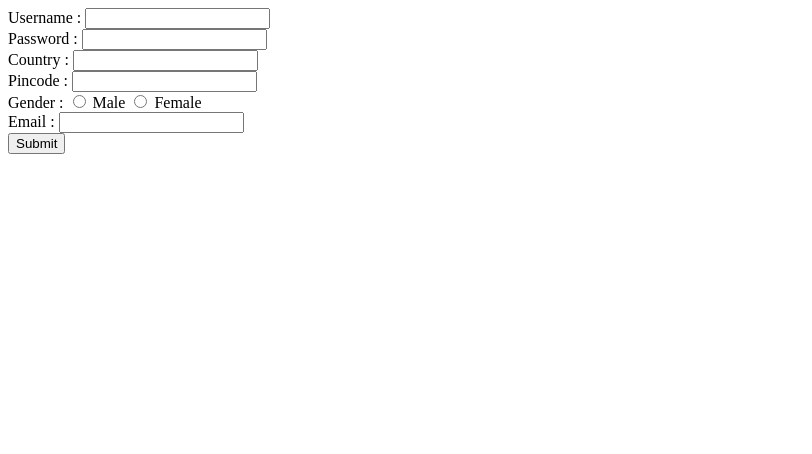
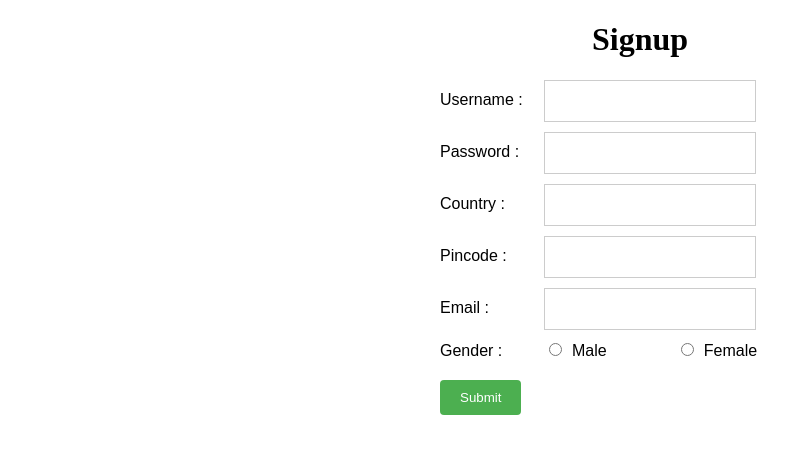
Before and after one commit to yashgokakkar99/webtech, a plain HTML site: page signup.html in a window 1280 px wide. Shown: the whole page, without its empty margins (0-812 px from the left). Drawn offline with Linux system fonts and the light colour scheme.

Commit message:
updated css

```diff
--- a/login.css
+++ b/login.css
@@ -0,0 +1,42 @@
+/* style for the form */
+form {
+    margin: 0 auto;
+    max-width: 400px;
+}
+
+/* style for the labels */
+label {
+    display: block;
+    margin-bottom: 5px;
+}
+
+/* style for the inputs */
+input[type="text"],
+input[type="password"] {
+    width: 100%;
+    padding: 10px;
+    margin-bottom: 20px;
+    border: 1px solid #ccc;
+    border-radius: 4px;
+    box-sizing: border-box;
+}
+
+/* style for the submit button */
+input[type="submit"] {
+    background-color: #4CAF50;
+    color: #fff;
+    padding: 10px 20px;
+    border: none;
+    border-radius: 4px;
+    cursor: pointer;
+}
+
+/* style for the link */
+a {
+    color: #4CAF50;
+    text-decoration: none;
+}
+
+h1 {
+    text-align: center;
+  }
--- /dev/null
+++ b/signup.css
@@ -0,0 +1,52 @@
+/* Apply styles to form elements */
+form {
+    width: 400px;
+    margin: 0 auto;
+    font-family: Arial, sans-serif;
+    font-size: 16px;
+  }
+
+  label {
+    display: inline-block;
+    width: 100px;
+    margin-bottom: 10px;
+  }
+
+  input[type="text"],
+  input[type="password"],
+  input[type="email"] {
+    width: 200px;
+    height: 30px;
+    border: 1px solid #ccc;
+    padding: 5px;
+    margin-bottom: 10px;
+  }
+
+  input[type="radio"] {
+    margin-right: 5px;
+  }
+
+  input[type="submit"] {
+    background-color: #4CAF50;
+    color: white;
+    border: none;
+    padding: 10px 20px;
+    margin-top: 10px;
+    cursor: pointer;
+    border-radius: 4px;
+  }
+
+  input[type="submit"]:hover {
+    background-color: #3e8e41;
+  }
+
+  /* Apply styles to form error messages */
+  .error {
+    color: red;
+    margin-bottom: 10px;
+  }
+
+
+  h1{
+    text-align: center;
+  }
--- a/signup.html
+++ b/signup.html
@@ -49,8 +49,10 @@
 
       }
     </script>
+    <link rel="stylesheet" href="signup.css">
   </head>
   <body>
+    <h1>Signup</h1>
     <form name="myForm" onsubmit="return validateForm(event)">
       <label for="username">Username : </label>
       <input type="text" name="username" id="username" required /><br />
@@ -60,13 +62,13 @@
       <input type="text" name="country" id="country" required /><br />
       <label for="pin" name="pin">Pincode : </label>
       <input type="text" name="pin" id="pin" required /><br />
+      <label for="email" name="email">Email : </label>
+      <input type="email" name="email" id="email" required /><br />
       <label>Gender : </label>
       <input type="radio" id="male" name="gender" value="Male" />
       <label for="gender">Male</label>
       <input type="radio" id="female" name="gender" value="Female" />
       <label for="gender">Female</label><br />
-      <label for="email" name="email">Email : </label>
-      <input type="email" name="email" id="email" required /><br />
       <input type="submit" value="Submit" />
     </form>
   </body>
--- a/Ketto_files/style.css
+++ b/style.css
@@ -1,4 +1,4 @@
-* {
+/* * {
   margin: 0;
   padding: 0;
   box-sizing: border-box;
@@ -135,3 +135,147 @@ footer {
   background-color: #333;
   color: #fff;
 }
+ */
+ * {
+  margin: 0;
+  padding: 0;
+  box-sizing: border-box;
+}
+
+body {
+  height: 100vh;
+  background-image: url('banner.jpg');
+  background-size: cover;
+}
+
+.main_container {
+  height: 100%;
+  display: flex;
+  flex-direction: column;
+}
+
+footer {
+  position: fixed;
+  bottom: 0;
+  width: 100%;
+  height: 30px;
+  background-color: purple;
+  color: white;
+  text-align: center;
+  padding: 10px;
+}
+
+.main_con {
+  flex: 1;
+  overflow-y: scroll;
+  height: calc(100vh - 90px);
+}
+
+.donate_btn,
+.top_btn {
+  display: flex;
+  justify-content: center;
+  align-items: center;
+  width: 150px;
+  height: 60px;
+  margin: 10px;
+  background-color: #009688;
+  color: white;
+  font-size: 15px;
+  font-weight: bold;
+  border: none;
+  border-radius: 30px;
+  cursor: pointer;
+  animation-name: buttonAnimation;
+  animation-duration: 2s;
+  animation-timing-function: ease-in-out;
+  animation-iteration-count: infinite;
+}
+
+.bt1, .bt2{
+  padding: 10px;
+}
+
+.btns{
+  display: flex;
+  flex-direction: row;
+}
+
+.top_btn {
+  background-color: #4caf50;
+}
+
+@keyframes buttonAnimation {
+  0% {
+    transform: scale(1);
+  }
+  50% {
+    transform: scale(1.2);
+  }
+  100% {
+    transform: scale(1);
+  }
+}
+
+.recent_seeker {
+  border: 2px solid red;
+  padding: 20px;
+}
+
+.button {
+  border: 2px solid red;
+}
+
+.nav {
+  position: fixed;
+  top: 0;
+  left: 0;
+  width: 100%;
+  display: flex;
+  justify-content: space-between;
+  align-items: center;
+  padding: 10px;
+  background-color: purple;
+  box-shadow: 0px 2px 5px rgba(0, 0, 0, 0.1);
+  z-index: 1;
+}
+
+.nav .logo {
+  margin: 0;
+  padding: 0;
+  list-style: none;
+}
+
+.nav .logo li {
+  display: inline-block;
+}
+
+.nav .logo h1 {
+  margin: 0;
+  font-size: 24px;
+  font-weight: bold;
+  color: white;
+}
+
+.nav .opt {
+  margin: 0;
+  padding: 0;
+  list-style: none;
+}
+
+.nav .opt li {
+  display: inline-block;
+}
+
+.nav .opt a {
+  display: block;
+  padding: 10px;
+  text-decoration: none;
+  color: white;
+  transition: all 0.3s ease;
+}
+
+.nav .opt a:hover {
+  background-color: #333;
+  color: #fff;
+}
```
Also changed, not shown: login.html (+2 -0 lines).
